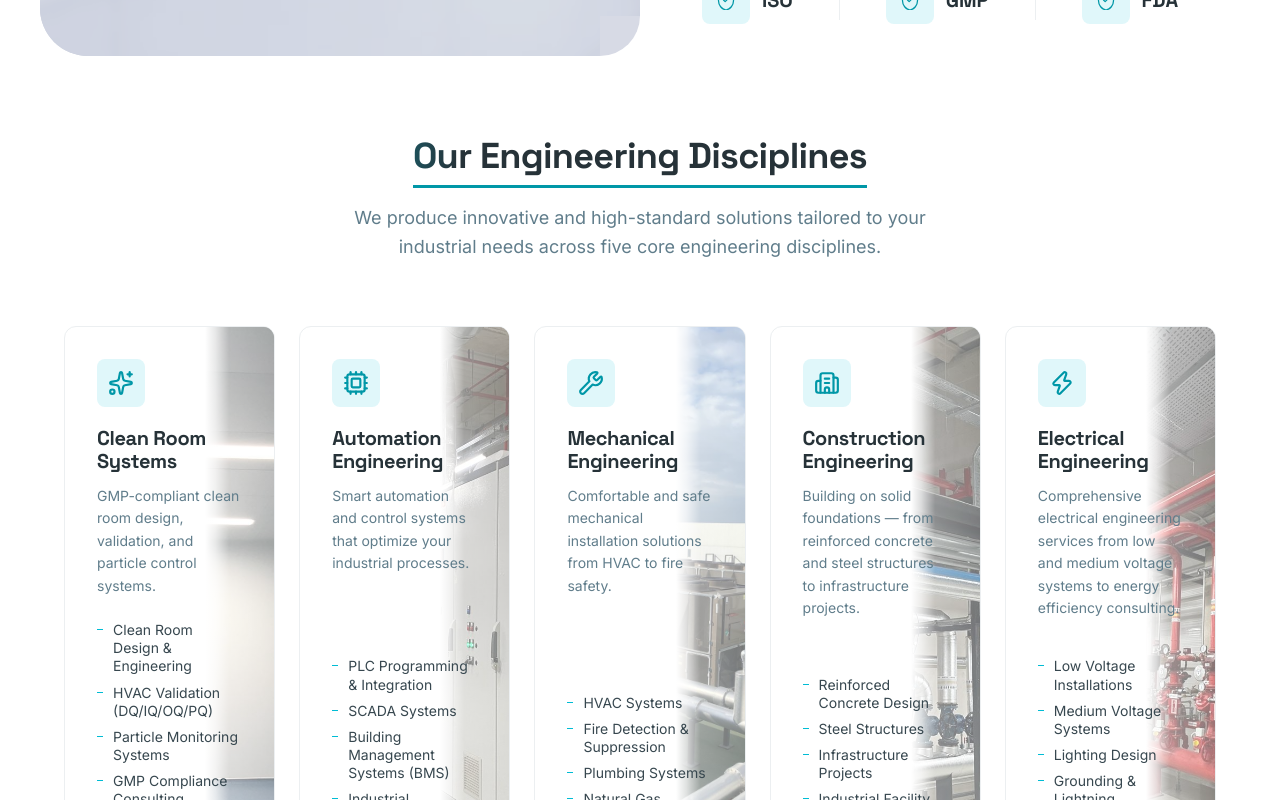
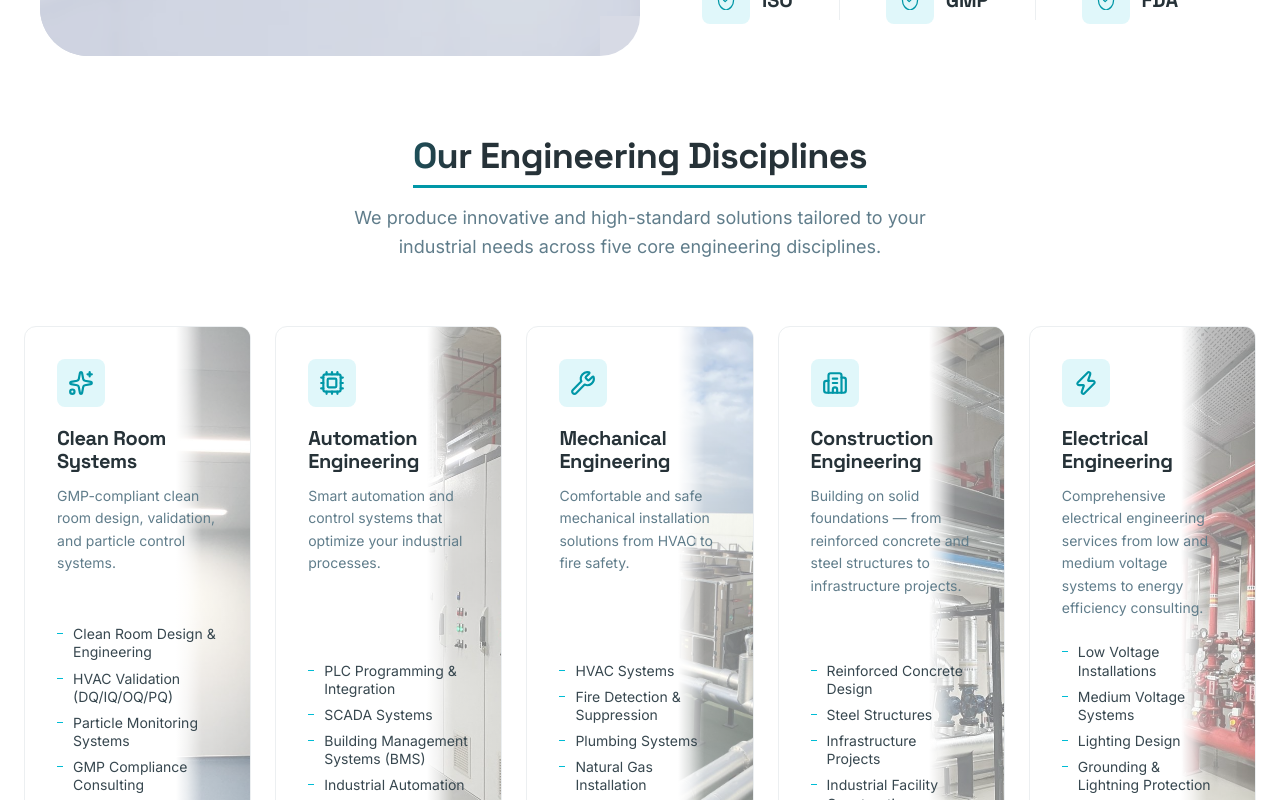
Before and after one commit to ahmeren05/etweb, a Next.js app: page /en in a window 1280 px wide. Shown: the part 720-1520 px from the top of the page. Built offline with nearby package versions, Linux system fonts and the light colour scheme.

Commit message:
Widen services container and reorder schematic SVG nodes

```diff
--- a/src/app/[locale]/page.tsx
+++ b/src/app/[locale]/page.tsx
@@ -37,7 +37,7 @@ export default function HomePage() {
 
       {/* Disciplines Section */}
       <section className="section" id="disciplines">
-        <div className="container">
+        <div className="container container-wide">
           <div className="section-header">
             <h2>
               <Link href="/hizmetler" className="sectionTitleLink">
--- a/src/app/globals.css
+++ b/src/app/globals.css
@@ -228,6 +228,10 @@ p {
   padding-right: var(--container-padding);
 }
 
+.container-wide {
+  max-width: 1600px;
+}
+
 .section {
   padding-top: var(--space-20);
   padding-bottom: var(--space-20);
--- a/src/components/Hero/SchematicSVG.tsx
+++ b/src/components/Hero/SchematicSVG.tsx
@@ -239,28 +239,43 @@ export default function SchematicSVG() {
         </g>
       </Link>
 
-      {/* Top-Right — OTOMASYON */}
-      <Link href={{ pathname: '/hizmetler/[slug]', params: { slug: 'otomasyon' } }} className="node-link">
+      {/* Top-Right — ELEKTRİK */}
+      <Link href={{ pathname: '/hizmetler/[slug]', params: { slug: 'elektrik' } }} className="node-link">
         <g transform="translate(354, 203) rotate(-18)">
           <circle cx="0" cy="0" r="36" className={`node-bg ${animClass}`} />
           <path d="M -36 0 A 36 36 0 0 1 36 0" className={`node-outline-half ${animClass}`} />
           <path d="M -36 0 A 36 36 0 0 0 36 0" className={`node-outline-half ${animClass}`} />
           <g transform="rotate(18)">
             <g transform="translate(-14, -14)" className={`node-icon ${animClass}`}>
-              <Cpu width={28} height={28} strokeWidth={2} />
+              <Zap width={28} height={28} strokeWidth={2} />
             </g>
-            <text x="0" y="-48" className={`node-label ${animClass}`}>OTOMASYON</text>
+            <text x="0" y="-48" className={`node-label ${animClass}`}>ELEKTRİK</text>
           </g>
         </g>
       </Link>
 
-      {/* Bottom-Right — İNŞAAT */}
-      <Link href={{ pathname: '/hizmetler/[slug]', params: { slug: 'insaat' } }} className="node-link">
+      {/* Bottom-Right — OTOMASYON */}
+      <Link href={{ pathname: '/hizmetler/[slug]', params: { slug: 'otomasyon' } }} className="node-link">
         <g transform="translate(311, 337) rotate(54)">
           <circle cx="0" cy="0" r="36" className={`node-bg ${animClass}`} />
           <path d="M -36 0 A 36 36 0 0 1 36 0" className={`node-outline-half ${animClass}`} />
           <path d="M -36 0 A 36 36 0 0 0 36 0" className={`node-outline-half ${animClass}`} />
           <g transform="rotate(-54)">
+            <g transform="translate(-14, -14)" className={`node-icon ${animClass}`}>
+              <Cpu width={28} height={28} strokeWidth={2} />
+            </g>
+            <text x="0" y="54" className={`node-label ${animClass}`}>OTOMASYON</text>
+          </g>
+        </g>
+      </Link>
+
+      {/* Bottom-Left — İNŞAAT */}
+      <Link href={{ pathname: '/hizmetler/[slug]', params: { slug: 'insaat' } }} className="node-link">
+        <g transform="translate(169, 337) rotate(126)">
+          <circle cx="0" cy="0" r="36" className={`node-bg ${animClass}`} />
+          <path d="M -36 0 A 36 36 0 0 1 36 0" className={`node-outline-half ${animClass}`} />
+          <path d="M -36 0 A 36 36 0 0 0 36 0" className={`node-outline-half ${animClass}`} />
+          <g transform="rotate(-126)">
             <g transform="translate(-14, -14)" className={`node-icon ${animClass}`}>
               <Building2 width={28} height={28} strokeWidth={2} />
             </g>
@@ -269,32 +284,17 @@ export default function SchematicSVG() {
         </g>
       </Link>
 
-      {/* Bottom-Left — MEKANİK */}
+      {/* Top-Left — MEKANİK */}
       <Link href={{ pathname: '/hizmetler/[slug]', params: { slug: 'mekanik' } }} className="node-link">
-        <g transform="translate(169, 337) rotate(126)">
-          <circle cx="0" cy="0" r="36" className={`node-bg ${animClass}`} />
-          <path d="M -36 0 A 36 36 0 0 1 36 0" className={`node-outline-half ${animClass}`} />
-          <path d="M -36 0 A 36 36 0 0 0 36 0" className={`node-outline-half ${animClass}`} />
-          <g transform="rotate(-126)">
-            <g transform="translate(-14, -14)" className={`node-icon ${animClass}`}>
-              <Wrench width={28} height={28} strokeWidth={2} />
-            </g>
-            <text x="0" y="54" className={`node-label ${animClass}`}>MEKANİK</text>
-          </g>
-        </g>
-      </Link>
-
-      {/* Top-Left — ELEKTRİK (was TEMİZ ODA) */}
-      <Link href={{ pathname: '/hizmetler/[slug]', params: { slug: 'elektrik' } }} className="node-link">
         <g transform="translate(126, 203) rotate(-162)">
           <circle cx="0" cy="0" r="36" className={`node-bg ${animClass}`} />
           <path d="M -36 0 A 36 36 0 0 1 36 0" className={`node-outline-half ${animClass}`} />
           <path d="M -36 0 A 36 36 0 0 0 36 0" className={`node-outline-half ${animClass}`} />
           <g transform="rotate(162)">
             <g transform="translate(-14, -14)" className={`node-icon ${animClass}`}>
-              <Zap width={28} height={28} strokeWidth={2} />
+              <Wrench width={28} height={28} strokeWidth={2} />
             </g>
-            <text x="0" y="-48" className={`node-label ${animClass}`}>ELEKTRİK</text>
+            <text x="0" y="-48" className={`node-label ${animClass}`}>MEKANİK</text>
           </g>
         </g>
       </Link>
```
